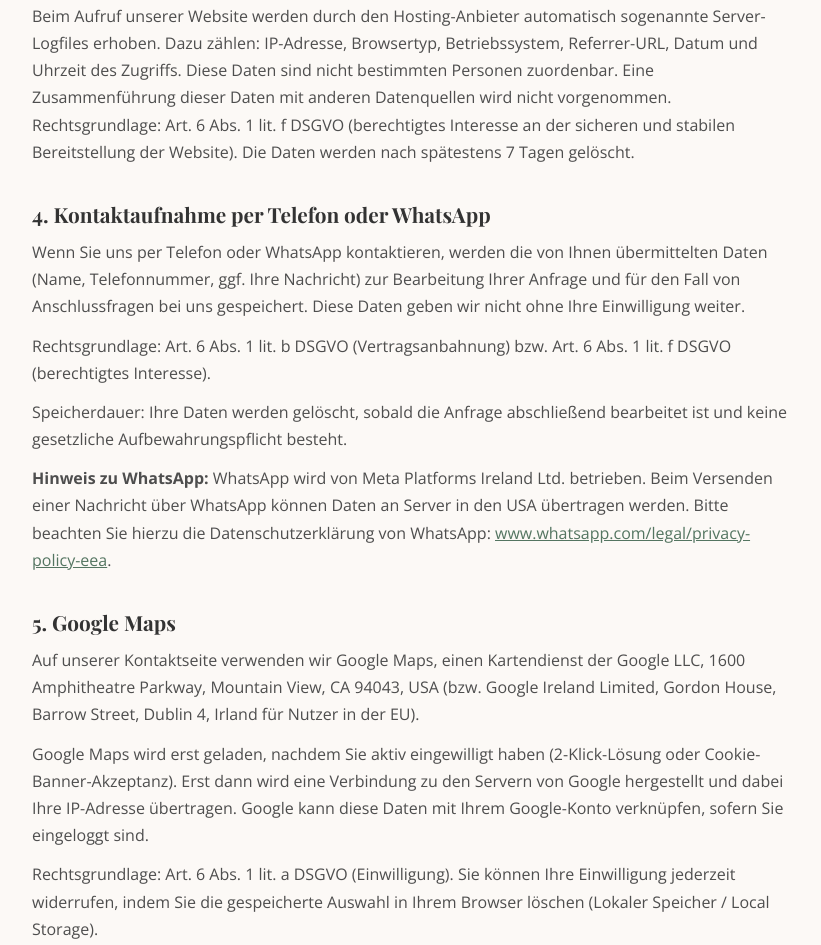
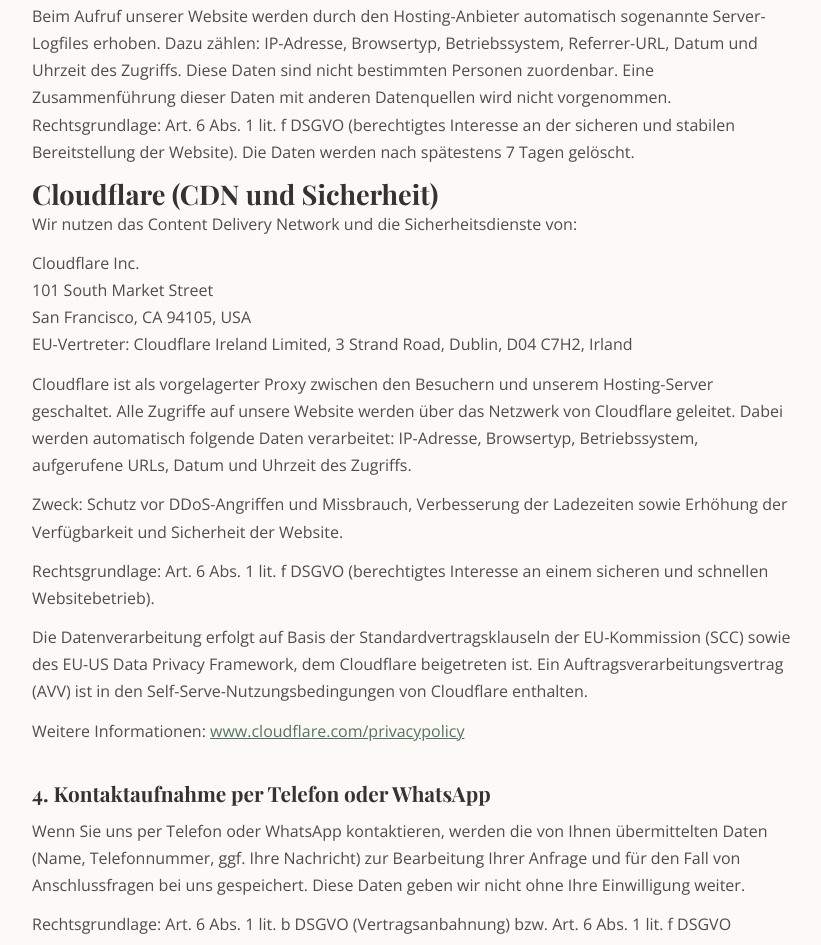
Before and after one commit to davyd15/bangkok-massage-wuerzburg, a plain HTML site: page datenschutz.html in a window 1280 px wide. Shown: the part 878-1823 px from the top of the page, without its empty margins (228-1049 px from the left). Drawn offline with Linux system fonts and the light colour scheme.

Commit message:
auto: datenschutz: Änderung gespeichert

```diff
--- a/datenschutz.html
+++ b/datenschutz.html
@@ -69,7 +69,7 @@
     <p>Diese Datenschutzerklärung informiert Sie über Art, Umfang und Zweck der Verarbeitung personenbezogener Daten auf unserer Website gemäß Art. 13 DSGVO.</p>
     <p>Diese Website verwendet keine Tracking-Tools, keine Google Analytics und keine sozialen Plugins, die automatisch Daten an Dritte übermitteln. Alle Schriftarten werden lokal von unserem Server geladen.</p>
 
-    <h2>3. Hosting</h2>
+    <h2>3. Hosting und CDN</h2>
     <p>Diese Website wird gehostet bei:</p>
     <p>
       Hetzner Online GmbH<br>
@@ -78,6 +78,20 @@
       Deutschland
     </p>
     <p>Beim Aufruf unserer Website werden durch den Hosting-Anbieter automatisch sogenannte Server-Logfiles erhoben. Dazu zählen: IP-Adresse, Browsertyp, Betriebssystem, Referrer-URL, Datum und Uhrzeit des Zugriffs. Diese Daten sind nicht bestimmten Personen zuordenbar. Eine Zusammenführung dieser Daten mit anderen Datenquellen wird nicht vorgenommen. Rechtsgrundlage: Art. 6 Abs. 1 lit. f DSGVO (berechtigtes Interesse an der sicheren und stabilen Bereitstellung der Website). Die Daten werden nach spätestens 7 Tagen gelöscht.</p>
+
+    <h3>Cloudflare (CDN und Sicherheit)</h3>
+    <p>Wir nutzen das Content Delivery Network und die Sicherheitsdienste von:</p>
+    <p>
+      Cloudflare Inc.<br>
+      101 South Market Street<br>
+      San Francisco, CA 94105, USA<br>
+      EU-Vertreter: Cloudflare Ireland Limited, 3 Strand Road, Dublin, D04 C7H2, Irland
+    </p>
+    <p>Cloudflare ist als vorgelagerter Proxy zwischen den Besuchern und unserem Hosting-Server geschaltet. Alle Zugriffe auf unsere Website werden über das Netzwerk von Cloudflare geleitet. Dabei werden automatisch folgende Daten verarbeitet: IP-Adresse, Browsertyp, Betriebssystem, aufgerufene URLs, Datum und Uhrzeit des Zugriffs.</p>
+    <p>Zweck: Schutz vor DDoS-Angriffen und Missbrauch, Verbesserung der Ladezeiten sowie Erhöhung der Verfügbarkeit und Sicherheit der Website.</p>
+    <p>Rechtsgrundlage: Art. 6 Abs. 1 lit. f DSGVO (berechtigtes Interesse an einem sicheren und schnellen Websitebetrieb).</p>
+    <p>Die Datenverarbeitung erfolgt auf Basis der Standardvertragsklauseln der EU-Kommission (SCC) sowie des EU-US Data Privacy Framework, dem Cloudflare beigetreten ist. Ein Auftragsverarbeitungsvertrag (AVV) ist in den Self-Serve-Nutzungsbedingungen von Cloudflare enthalten.</p>
+    <p>Weitere Informationen: <a href="https://www.cloudflare.com/privacypolicy/" target="_blank" rel="noopener">www.cloudflare.com/privacypolicy</a></p>
 
     <h2>4. Kontaktaufnahme per Telefon oder WhatsApp</h2>
     <p>Wenn Sie uns per Telefon oder WhatsApp kontaktieren, werden die von Ihnen übermittelten Daten (Name, Telefonnummer, ggf. Ihre Nachricht) zur Bearbeitung Ihrer Anfrage und für den Fall von Anschlussfragen bei uns gespeichert. Diese Daten geben wir nicht ohne Ihre Einwilligung weiter.</p>
```
